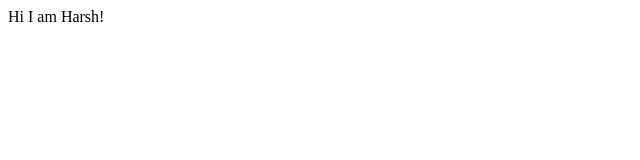
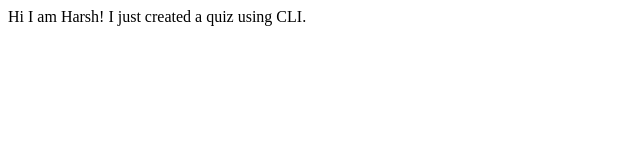
Before and after one commit to harshparab/harshparab-portfolio, a plain HTML site: page index.html in a window 1280 px wide. Shown: the whole page, without its empty margins (0-640 px from the left). Drawn offline with Linux system fonts and the light colour scheme.

Commit message:
Added project details

```diff
--- a/index.html
+++ b/index.html
@@ -8,5 +8,7 @@
 </head>
 <body>
     Hi I am Harsh!
+
+    I just created a quiz using CLI.
 </body>
 </html>
```
